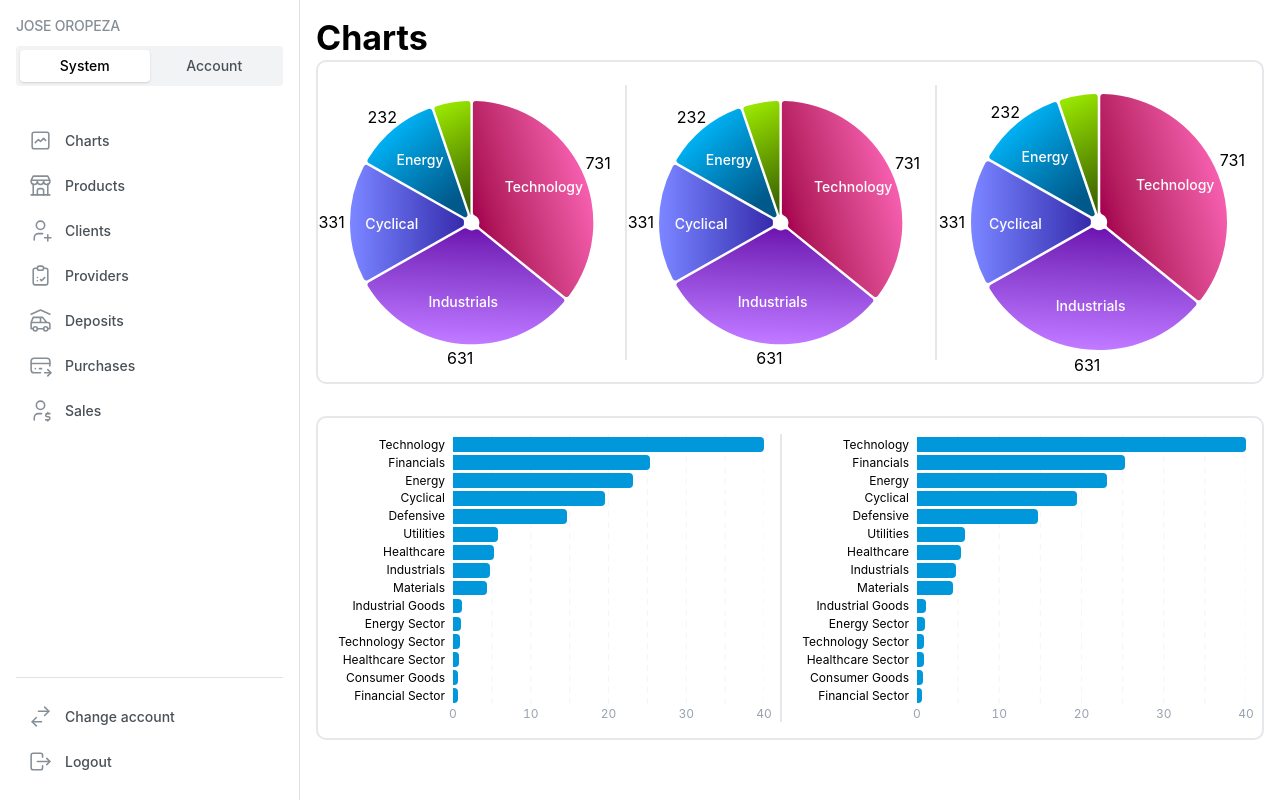
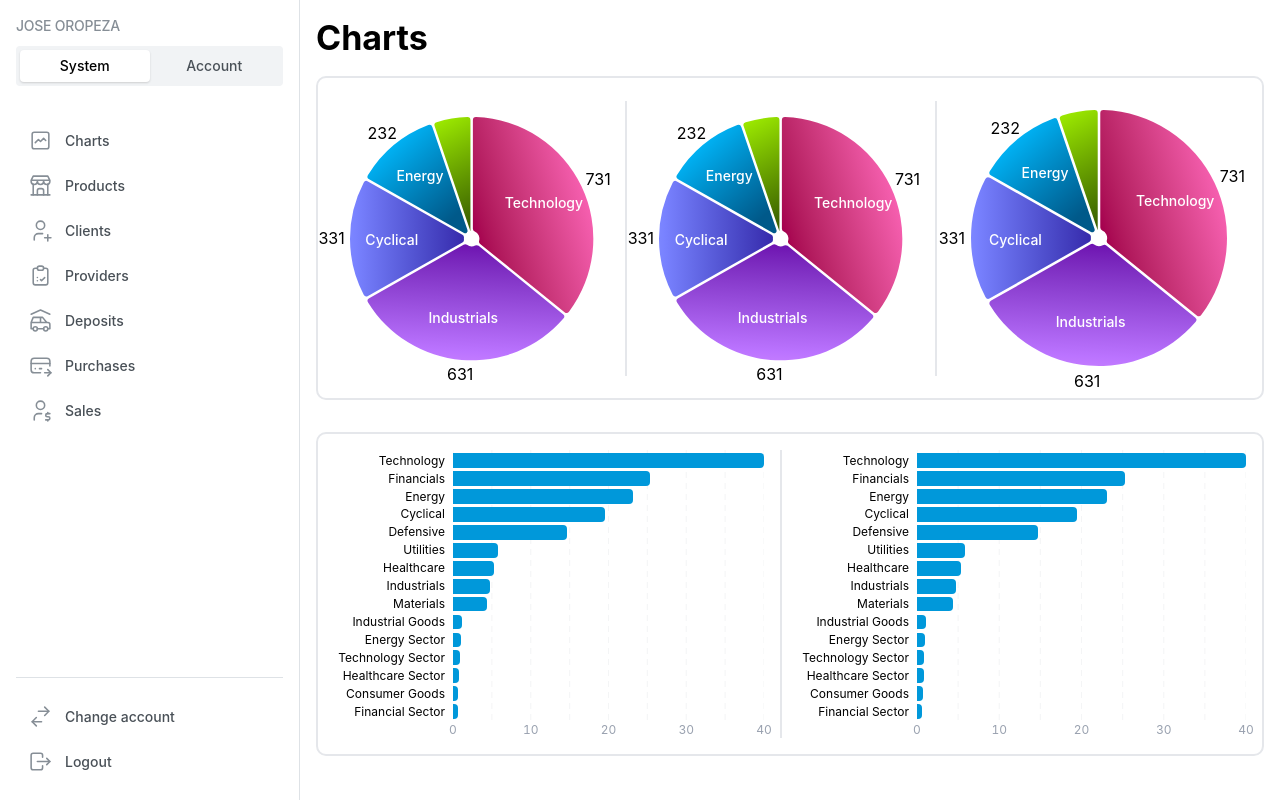
Before and after one commit to ariannagutirrzz/dinoco-front, a React (Vite) app: page /charts in a window 1280 px wide. Built offline with nearby package versions, Linux system fonts and the light colour scheme.

Commit message:
fix: Add margin to Charts component for improved layout spacing

```diff
--- a/src/pages/Charts.jsx
+++ b/src/pages/Charts.jsx
@@ -16,6 +16,7 @@ export default function Charts() {
           border: "2px solid #e5e7eb",
           borderRadius: "10px",
           padding: "1rem",
+          marginTop: "1rem",
         }}
       >
         <div style={{ borderRight: "2px solid #e5e7eb", paddingRight: "1rem" }}>
```
